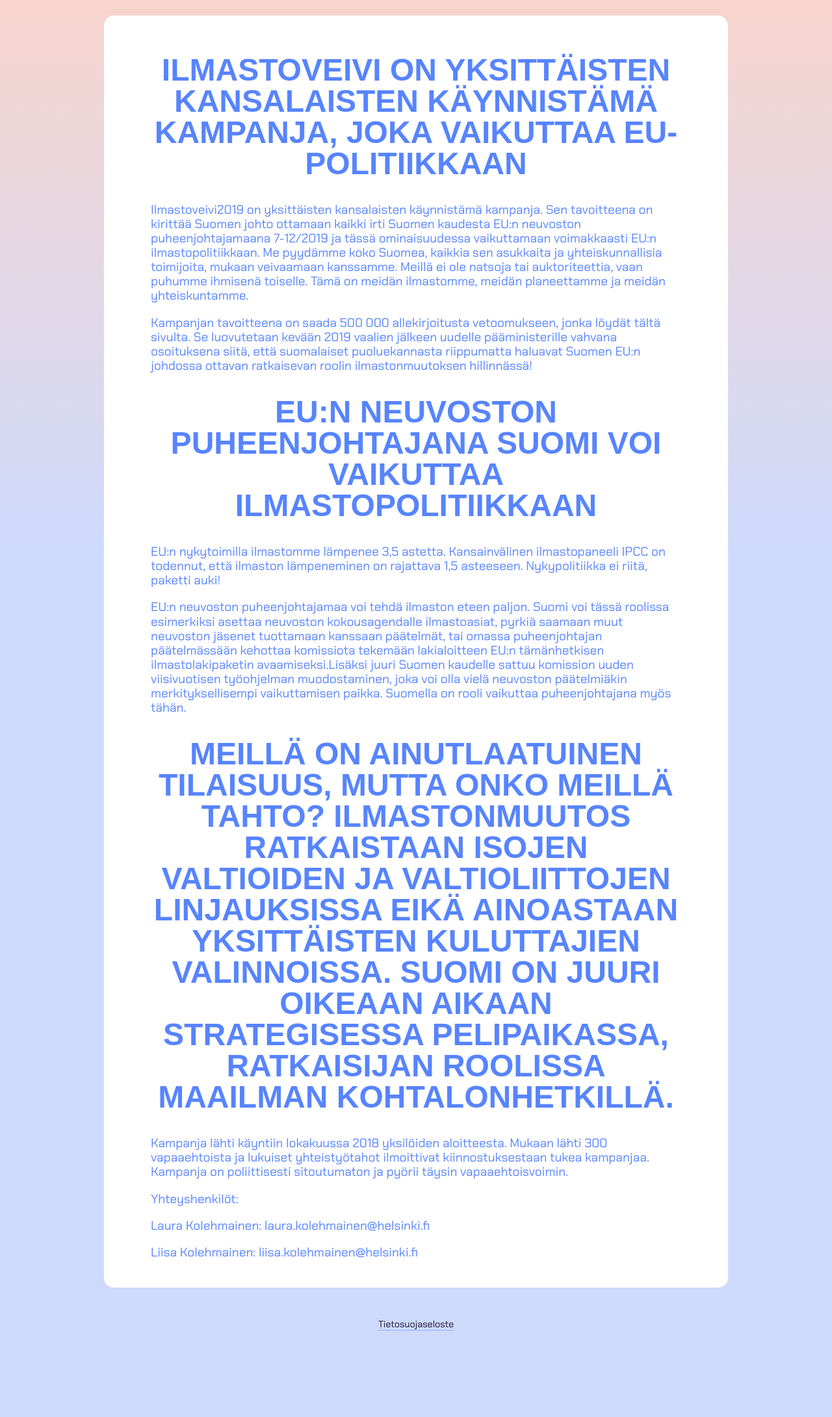
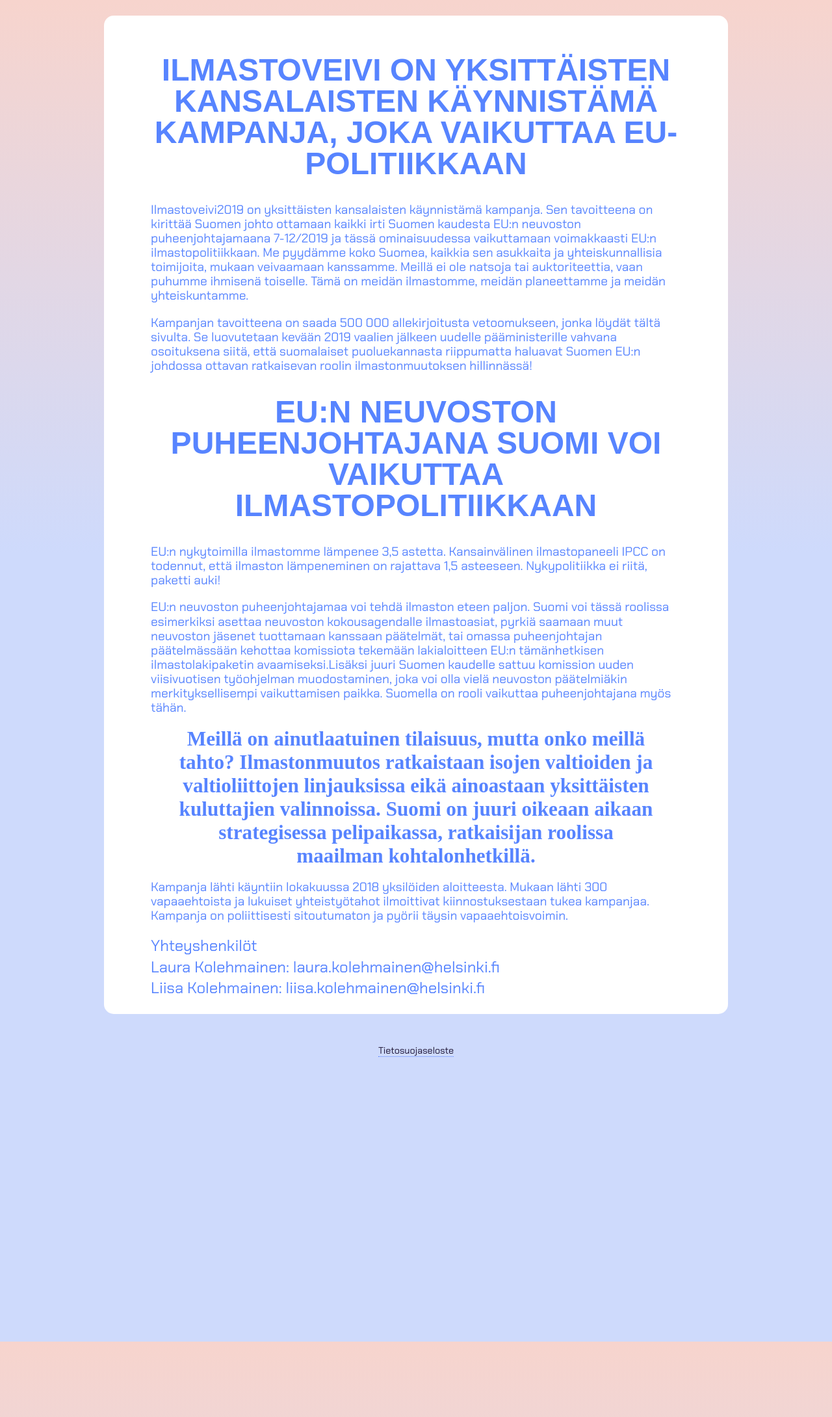
Before and after one commit to ilmastoveivi/ilmastoveivi.github.io, a Jekyll site: the page built from kampanja.md, in a window 1280 px wide. Shown: the whole page at 65% size. Built offline with Jekyll 4.4.1, drawn with Linux system fonts in a browser that asks for light colours; nearby versions of some CDN libraries; some web fonts are replaced; our own code applies the rules of GitHub Pages for plain Markdown files; after the commit the page ends 2064 px from its top, so only the background shows below that.

Commit message:
Changed campaign page layout

```diff
--- /dev/null
+++ b/_layouts/campaign.html
@@ -0,0 +1,12 @@
+{% include header.html %}
+
+        <section id="campaign-page">
+            {{content}}
+            <p class="intro"> {{page.highlight-text}} </p>
+            <p> {{page.campaign-people-text}} </p>
+            <div> {{page.contacts-title-text}} </div>
+            <div> {{page.contact1}} </div>
+            <div> {{page.contact2}} </div>
+        </section>
+
+{% include footer.html %}
--- a/_sass/main.scss
+++ b/_sass/main.scss
@@ -211,7 +211,7 @@ p {
   font-weight: $body-weight;
 }
 
-#basic {
+#basic, #campaign-page {
   h1 {
     text-transform: uppercase;
     font-size: 4em;
@@ -254,6 +254,17 @@ p {
   padding-left: 5%;
   padding-right: 5%;
   text-align: center;
+}
+
+#campaign-page .intro {
+  font-weight: $heading-weight;
+  font-size: 1.3em;
+  line-height: $line-height-tighter;
+  margin: 0.5em 0;
+  padding-left: 5%;
+  padding-right: 5%;
+  text-align: center;
+  font-family: "Chakra Petch Bold";
 }
 
 #act {
```
Also changed, not shown: kampanja.md (+6 -12 lines).
